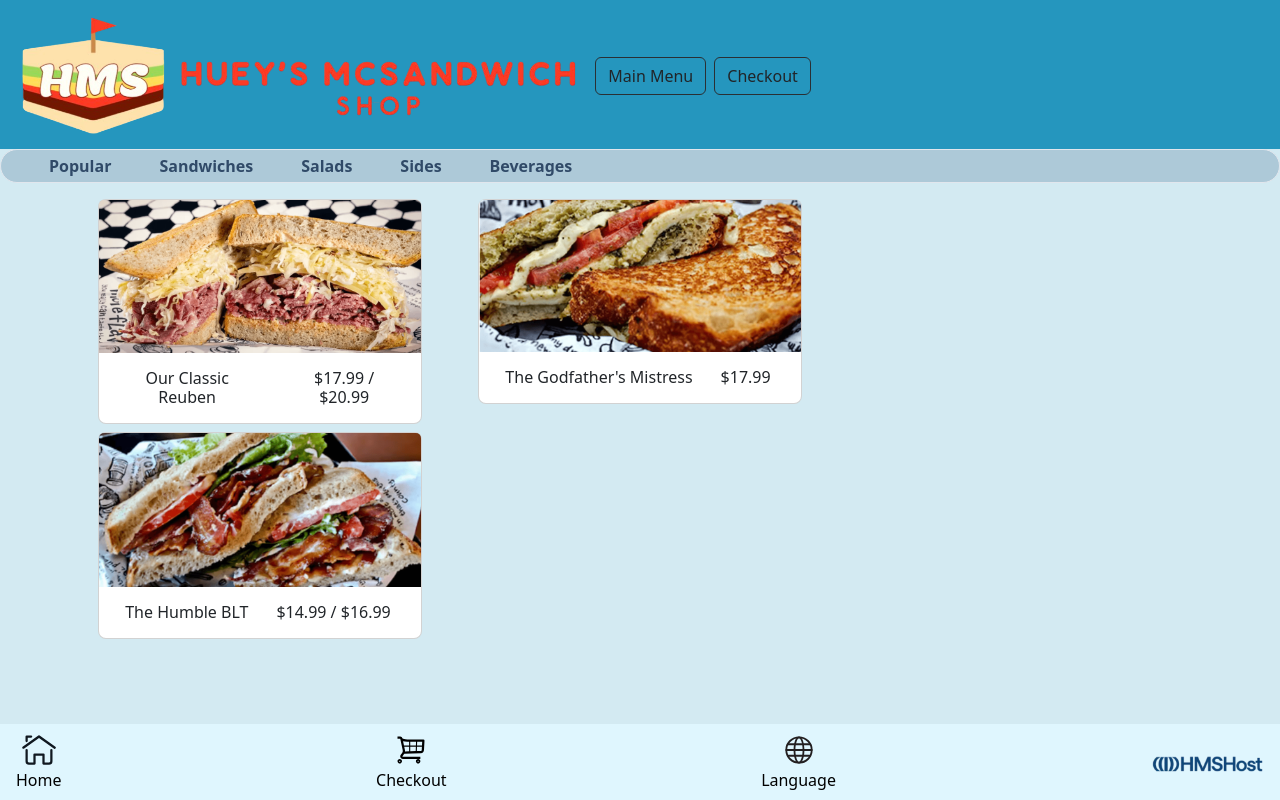
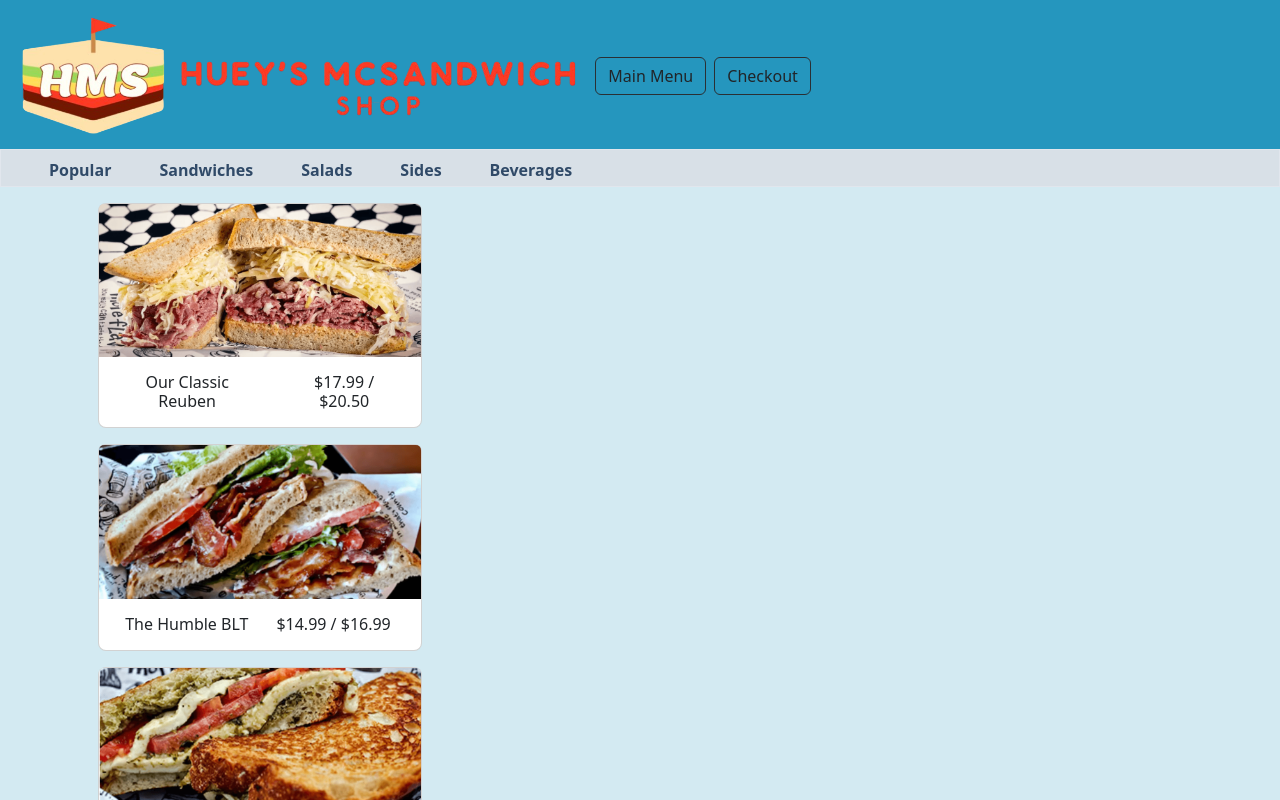
Before and after one commit to AndrewHSenko/MobileTablesideOrdering, a React app in the folder frontend/: page /food in a window 1280 px wide. Shown: the top 800 px of the page. Built offline with nearby package versions, Linux system fonts and the light colour scheme; the HTML template or start-up script is replaced by a standard one.

Commit message:
Fixed positioning of MenuCard and began creating dynamic MenuCard generation

```diff
--- a/frontend/src/components/CatLink.jsx
+++ b/frontend/src/components/CatLink.jsx
@@ -1,8 +1,10 @@
-import { Link } from 'react-router'
+import { useState } from 'react'
 
 const CatLink = ({dest, text}) => {
+  const [currentCat, setCurrentCat] = useState()
+
   return (
-    <Link to={dest} className={`nav-link text-nowrap ${location.pathname === dest ? "active fw-bold" : ""}`}>{text}</Link>
+    <button className={`nav-link text-nowrap ${location.pathname === dest ? "active fw-bold" : ""}`}>{text}</button>
   )
 }
 
--- a/frontend/src/components/CatScroll.jsx
+++ b/frontend/src/components/CatScroll.jsx
@@ -2,7 +2,7 @@
 
 const CatScroll = () => {
   return (
-    <div className="overflow-auto px-5 py-1 border border-1 border-lightbg bg-primary bg-opacity-25 rounded-pill">
+    <div className="overflow-auto px-5 mb-3 pb-1 pt-2 border border-1 border-lightbg bg-primary-subtle bg-opacity-25">
         <div className="d-flex flex-nowrap gap-5 fs-6 text-secondary">
             <CatLink dest="/food" text="Popular" />
             <CatLink dest="/food" text="Sandwiches" />
--- a/frontend/src/components/MenuCard.jsx
+++ b/frontend/src/components/MenuCard.jsx
@@ -1,13 +1,13 @@
 import { useState } from 'react'
 
-const MenuCard = ({title, image, regPrice, largePrice, desc, hasSize}) => {
+const MenuCard = ({title, image, regPrice, largePrice, desc}) => {
   const [selected, setSelected] = useState(false)
 
   return (
-    <div className="my-2 mx-3">
+    <div className="mb-3 mx-3">
         {/* Base Card */}
-        <div className="card position-relative text-center text-decoration-none rounded-3" onClick={() => setSelected(true)}>
-            <img src={image} className="card-img-top"/>  {/* alt={`${title} picture`} */}
+        <div className="card text-center text-decoration-none rounded-3" onClick={() => setSelected(true)}>
+            <img src={image} alt={`${title} picture`} className="card-img-top"/>
             <div className="d-flex justify-content-center gap-4 card-title px-3 my-2 mt-3">
                 <h5 className="lead fs-6 align-content-center">{title}</h5>
                 <h5 className="lead fs-6 align-content-center px-1">
@@ -17,17 +17,16 @@
         </div>
         {/* Overlay Detail Card */}
         {selected && (
-            <div className="position-absolute top-0 start-0 w-100 h-100 d-flex align-items-center justify-content-center rounded-3 bg-dark bg-opacity-50 z-3"
+            <div className="position-fixed top-0 start-0 w-100 h-100 d-flex align-items-center justify-content-center rounded-3 bg-dark bg-opacity-50 z-3"
                 onClick={() => setSelected(false)}>
                 <div
-                    className="card p-3 mx-3"
+                    className="card p-3 mx-0"
                     onClick={(e) => e.stopPropagation()}> {/* Prevents accidental closing from touching */}
                     <h2 className="card-title text-center bg-primary bg-opacity-25 p-3 rounded-3 fst-italic">{title}</h2>
-                    <img src={image} className="card-img-top"/>  {/* alt={`${title} picture`} */}
+                    <img src={image} alt={`${title} picture`} className="card-img-top"/>
                     <p className="card-body bg-lightbg bg-opacity-25 rounded-3 fs-6 my-1">
                         {desc}
                     </p>
-                    {largePrice && (
                     <div className="d-flex flex-column gap-2 mt-2 mb-3">
                         <div className="d-flex justify-content-between form-check fs-6 mb-2 mx-2">
                             <div>
@@ -38,6 +37,7 @@
                             </div>
                             <p className="mb-0">{regPrice}</p>
                         </div>
+                        {largePrice &&
                             <div className="d-flex justify-content-between form-check fs-6 mb-2 mx-2">
                                 <div>
                                     <input className="form-check-input" type="radio" name="fresser" id="fresser" checked /> {/* Add onChange handler to decide what to Add to checkout list */}
@@ -47,8 +47,8 @@
                                 </div>
                                 <p className="mb-0">{largePrice}</p>
                             </div>
+                        }
                     </div>
-                    )}
                     <div className="d-flex justify-content-around">
                         <button className="btn btn-sm btn-primary" onClick={() => setSelected(false)}>Close</button>
                         <button className="btn btn-sm btn-success" onClick={() => setSelected(false)}>Add</button>
--- a/frontend/src/components/MenuContent.jsx
+++ b/frontend/src/components/MenuContent.jsx
@@ -1,4 +1,5 @@
 import { Container, Row, Col } from 'react-bootstrap'
+import { popularOptions } from '../options/popularOptions.js'
 import MenuCard from './MenuCard'
 
 import Reuben from '../assets/Reuben.png'
@@ -6,20 +7,15 @@
 import BLT from '../assets/BLT.png'
 
 const MenuContent = () => {
+  const menuItems = popularOptions;
+
   return (
-    <Container className="container-fluid my-2">
+    <Container className="container-fluid">
         <Row>
           <Col lg={4} md={6}>
-            <MenuCard title="Our Classic Reuben" image={Reuben} regPrice="$17.99" largePrice="$20.99"
-              desc="Huey’s homestyle corned beef, Swiss Emmental cheese, The Brinery sauerkraut & our own Russian dressing on hand-sliced, grilled Jewish Rye bread from Huey's Bakehouse."
-              hasSize={true} />
-              <MenuCard title="The Humble BLT" image={BLT} regPrice="$14.99" largePrice="$16.99"
-              desc="What's more to say? Nueske’s applewood-smoked bacon, baby gem leaf lettuce, local tomatoes & mayo on Jewish Rye bread from Huey's Bakehouse."
-              hasSize={true} />
-          </Col>
-          <Col lg={4} md={6}>
-            <MenuCard title="The Godfather's Mistress" image={PestoTomato} regPrice="$17.99" largePrice={false}
-              desc="Fresh handmade mozzarella, tomatoes & basil pesto on grilled sourdough bread from Huey's Bakehouse."/>
+            {Object.values(menuItems).map((item) => (
+              <MenuCard title={item.title} image={item.image} regPrice={item.regPrice} largePrice={item.largePrice} desc={item.desc}/>
+            ))}
           </Col>
         </Row>
     </Container>
--- /dev/null
+++ b/frontend/src/options/popularOptions.js
@@ -0,0 +1,27 @@
+import Reuben from '../assets/Reuben.png'
+import PestoTomato from '../assets/PestoTomato.png'
+import BLT from '../assets/BLT.png'
+
+export const popularOptions = {
+    "Our Classic Reuben" : {
+        title: "Our Classic Reuben",
+        image: Reuben,
+        regPrice: "$17.99",
+        largePrice: "$20.50",
+        desc: "Huey’s homestyle corned beef, Swiss Emmental cheese, The Brinery sauerkraut & our own Russian dressing on hand-sliced, grilled Jewish Rye bread from Huey's Bakehouse."
+    },
+    "The Humble BLT" : {
+        title: "The Humble BLT",
+        image: BLT,
+        regPrice: "$14.99",
+        largePrice: "$16.99",
+        desc: "What's more to say? Nueske’s applewood-smoked bacon, baby gem leaf lettuce, local tomatoes & mayo on Jewish Rye bread from Huey's Bakehouse."
+    },
+    "The Godfather's Mistress" : {
+        title: "The Godfather's Mistress",
+        image: PestoTomato,
+        regPrice: "$17.99",
+        largePrice: null,
+        desc: "Fresh handmade mozzarella, tomatoes & basil pesto on grilled sourdough bread from Huey's Bakehouse."
+    }
+};
```
Also changed, not shown: frontend/src/components/FoodCat.jsx (deleted, +0 -11 lines), 1 other file (tests, documents, lock files or other folders). Lines whose indentation alone changed are shown as unchanged.
